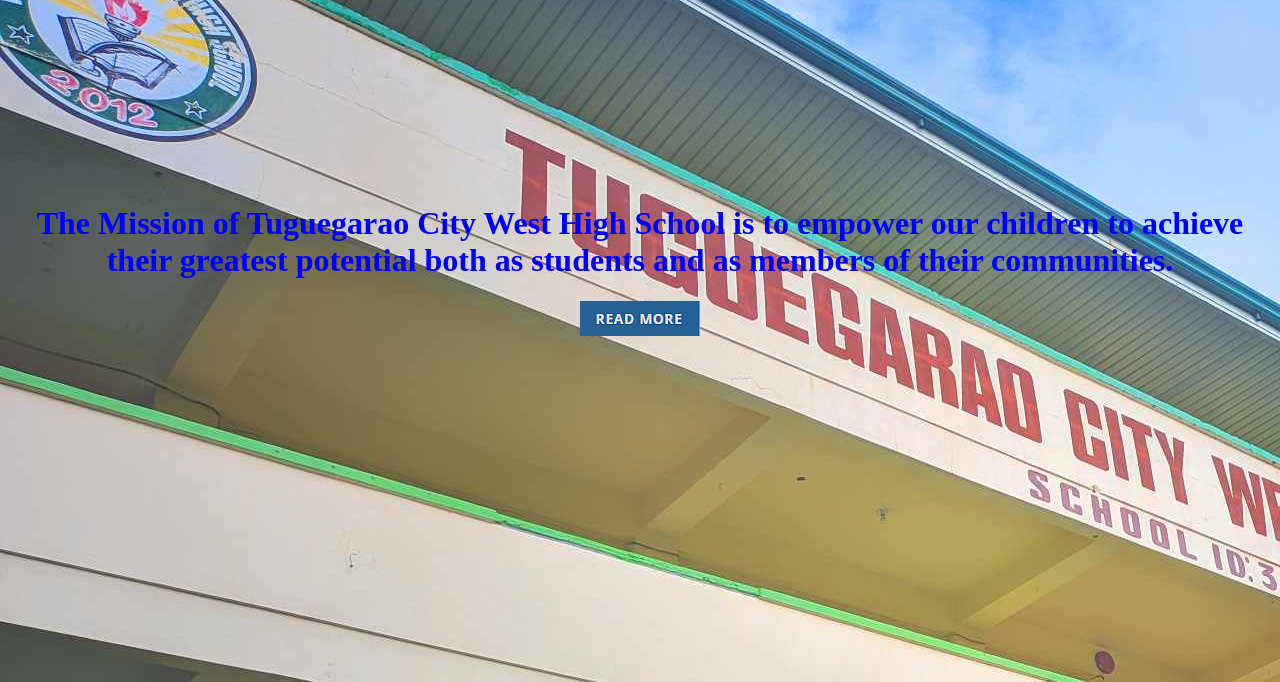
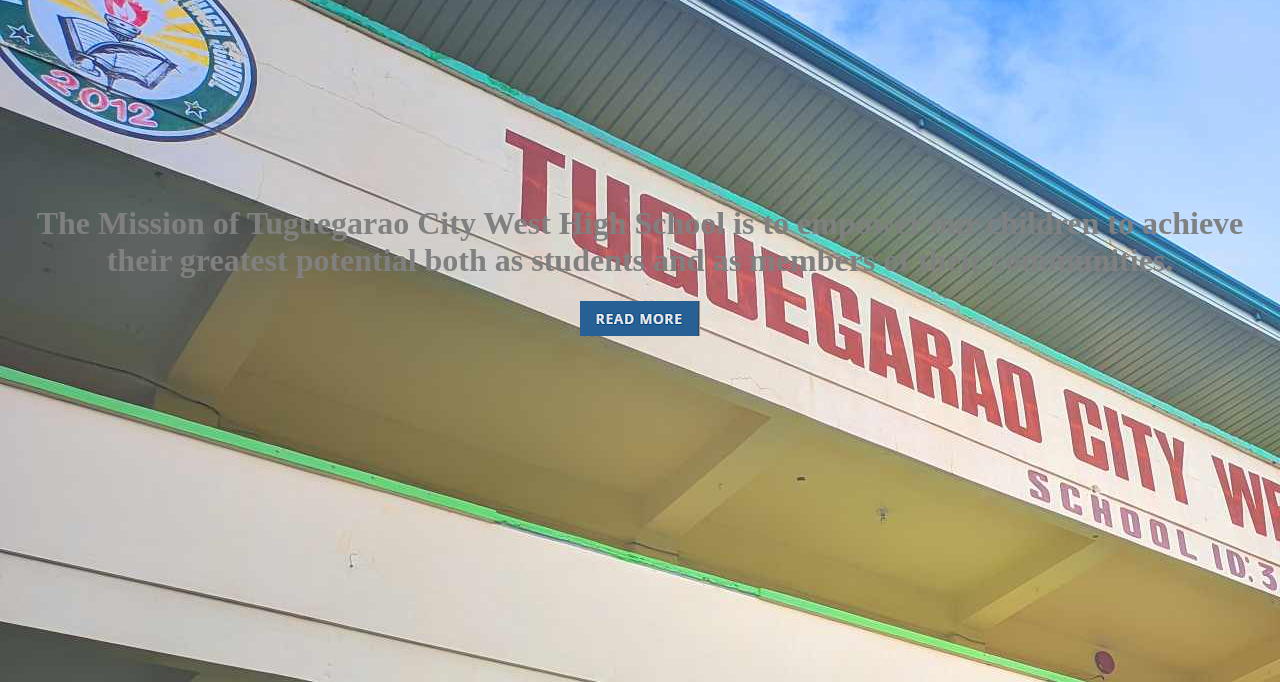
Before and after one commit to Cyber-Ron/TCWHS, a plain HTML site: page index.html in a window 1280 px wide. Shown: the part 118-800 px from the top of the page. Drawn offline with Linux system fonts and the light colour scheme.

Commit message:
Update index.html

```diff
--- a/index.html
+++ b/index.html
@@ -114,7 +114,7 @@
 
        <br><br><br><br><br><br><br><br><br><br><br>
        <center>
-        <h1 style="color: blue;">The Mission of Tuguegarao City West High School is to empower our children to achieve their greatest potential both as students and as members of their communities.</h1>
+        <h1 style="color: gray;">The Mission of Tuguegarao City West High School is to empower our children to achieve their greatest potential both as students and as members of their communities.</h1>
       </center>
 
 
```
